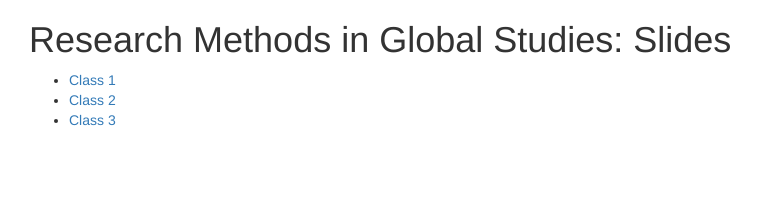
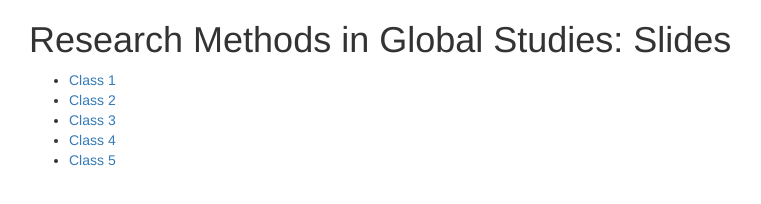
Before and after one commit to JohnPalmer/global_studies_research_methods_2017, a plain HTML site: page index.html in a window 1280 px wide. Shown: the whole page, without its empty margins (26-787 px from the left). Drawn offline with nearby package versions, Linux system fonts and the light colour scheme.

Commit message:
class 5 index

```diff
--- a/index.html
+++ b/index.html
@@ -36,6 +36,8 @@
       <li><a href="class01.html">Class 1</a></li>
       <li><a href="class02.html">Class 2</a></li>
       <li><a href="class03.html">Class 3</a></li>
+      <li><a href="class04.html">Class 4</a></li>
+      <li><a href="class05.html">Class 5</a></li>
       </ul>
 
         </div>
```
